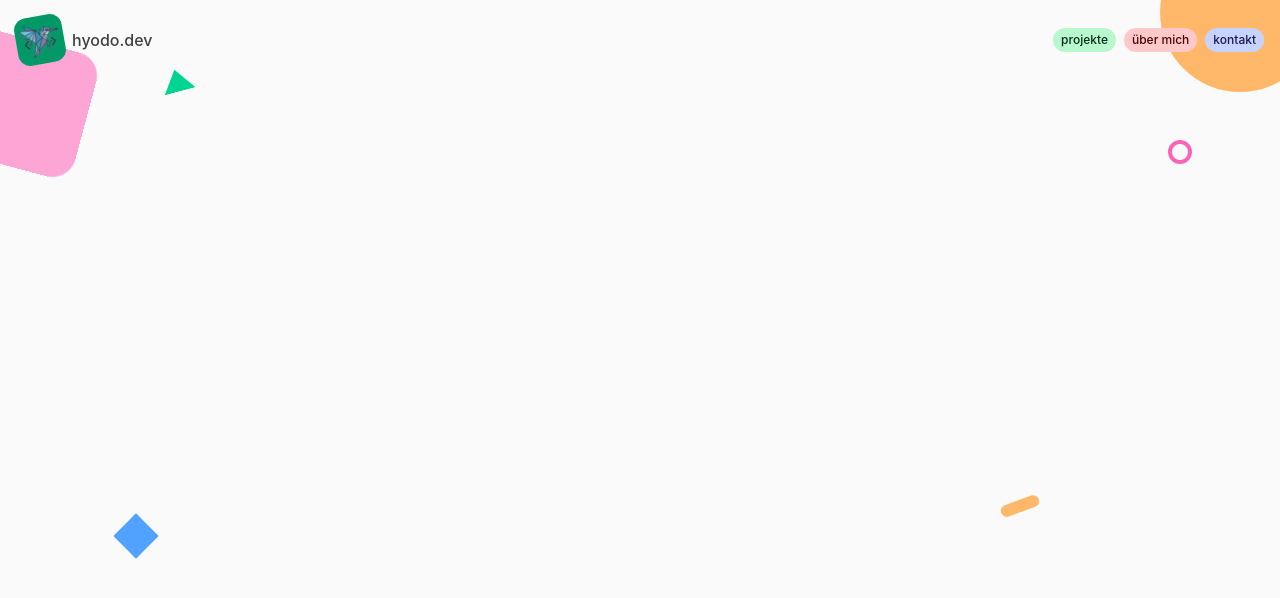
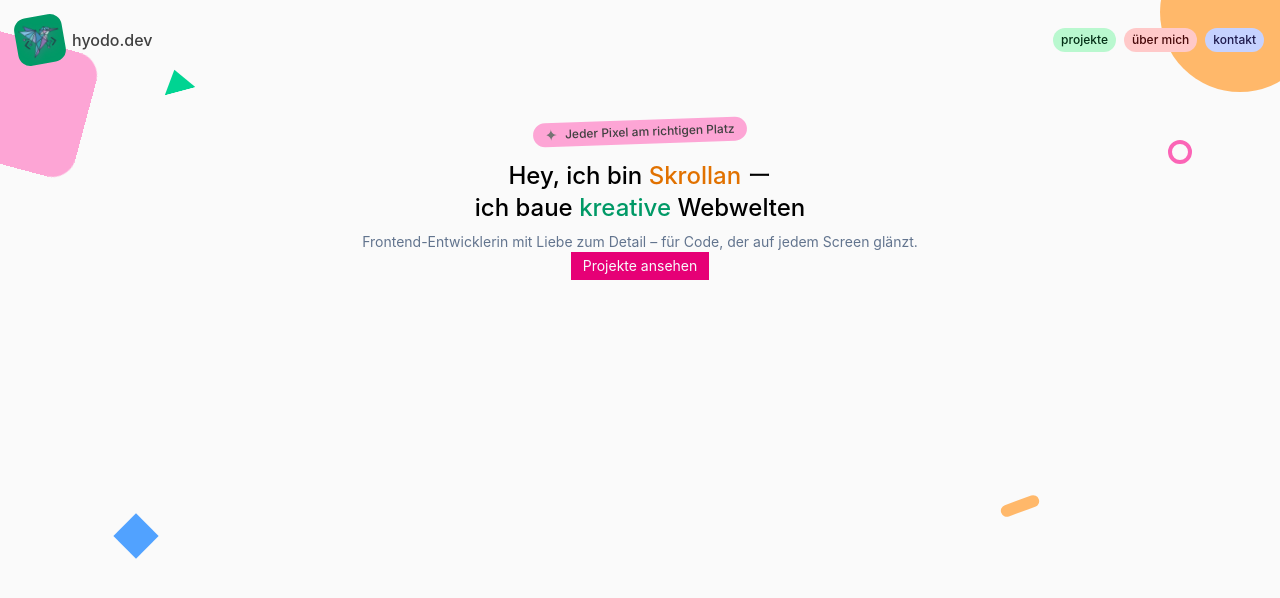
Before and after one commit to Schokett/hyodoWebsite, a React (Vite) app: page / in a window 1280 px wide. Shown: the top 598 px of the page. Built offline with nearby package versions, Linux system fonts and the light colour scheme.

Commit message:
added header

```diff
--- a/src/pages/Home.tsx
+++ b/src/pages/Home.tsx
@@ -31,6 +31,21 @@ function Home() {
           </div>
         </nav>
       </div>
+
+      <section className="mt-10">
+        <div className="flex items-center justify-center gap-2 text-xs font-medium text-neutral-700 mb-4 bg-pink-300 rounded-full p-1 px-3 w-fit mx-auto -rotate-2">
+          <img src="src\assets\star.svg" alt="" className="w-3" />
+          Jeder Pixel am richtigen Platz
+        </div>
+        <h2 className="text-2xl font-medium">
+          Hey, ich bin <span className="text-amber-600">Skrollan </span>ー<br />
+          ich baue <span className="text-emerald-600">kreative</span> Webwelten
+        </h2>
+        <p className="text-slate-500 text-sm mt-2">
+          Frontend-Entwicklerin mit Liebe zum Detail – für Code, der auf jedem Screen glänzt.
+        </p>
+        <button className="bg-pink-600 text-slate-50 text-sm p-1 px-3 ">Projekte ansehen</button>
+      </section>
     </div>
   );
 }
```
Also changed, not shown: src/assets/arrow.svg (added), src/assets/star.svg (added).
